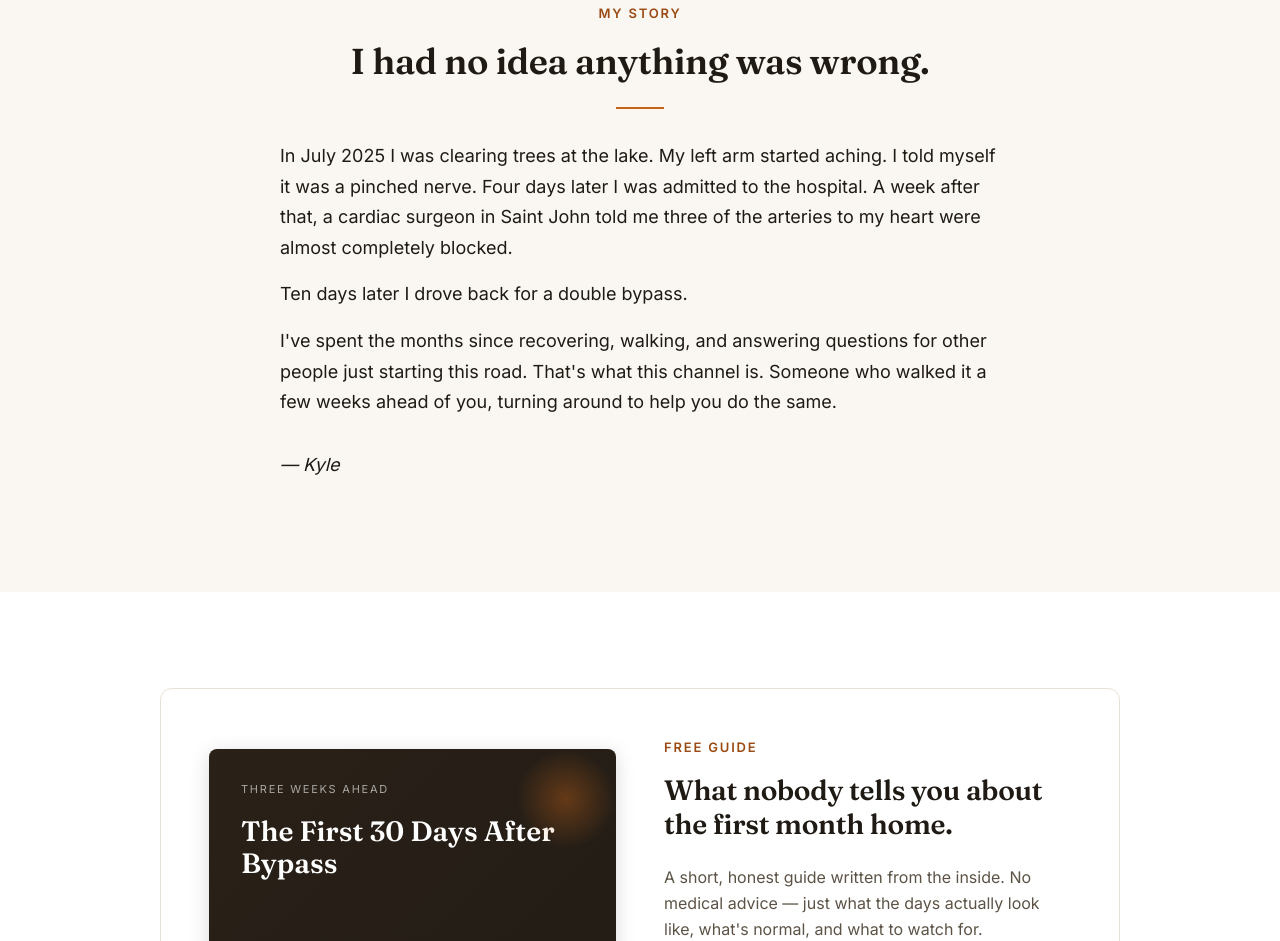
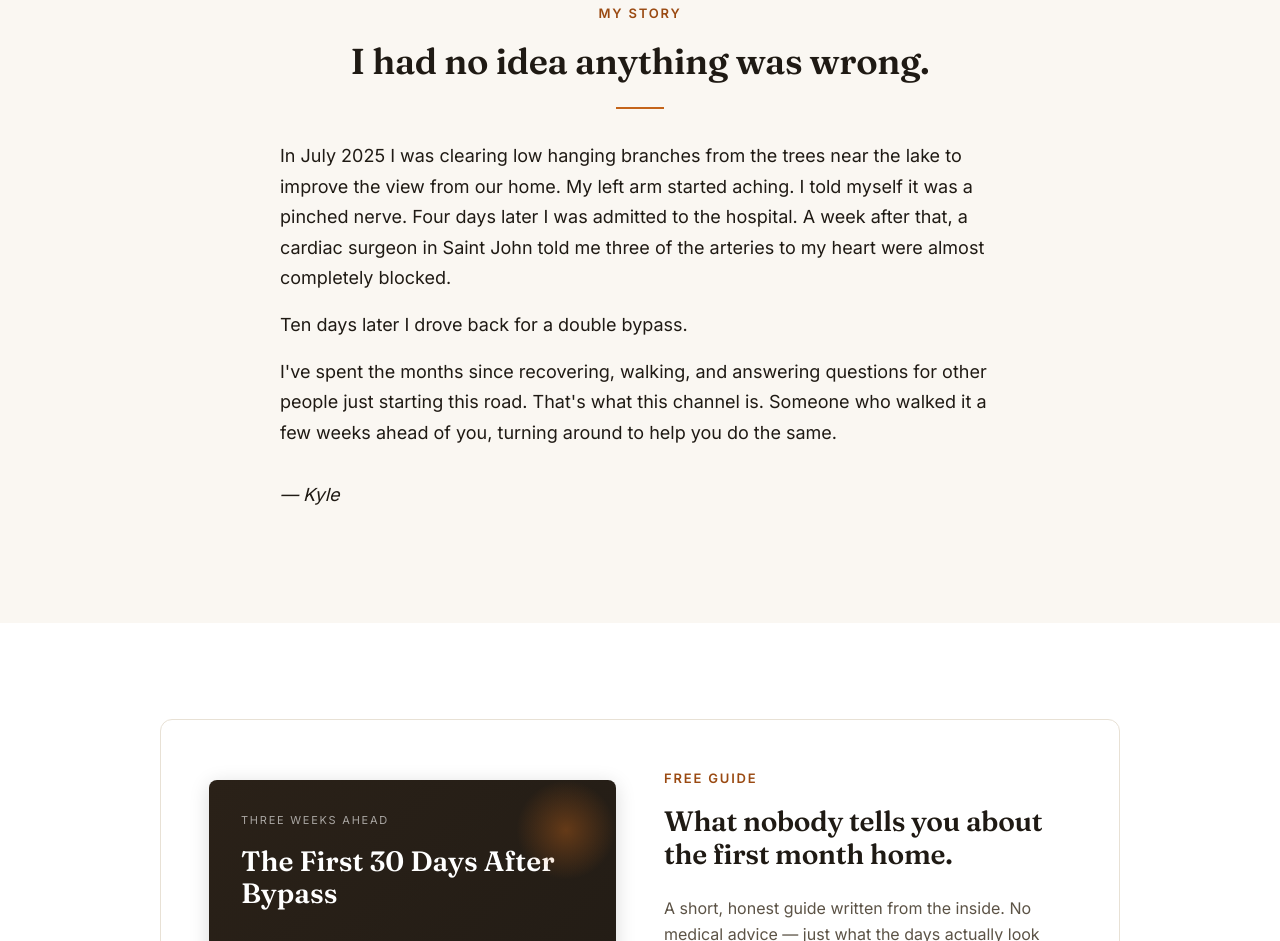
Before and after one commit to fbeach73/threeweeksahead, a website: page index.html in a window 1280 px wide. Shown: the part 829-1770 px from the top of the page. Drawn offline with Linux system fonts and the light colour scheme.

Commit message:
copy: clarify opening line of the story section
Co-Authored-By: Claude Opus 4.8 (1M context) <noreply@anthropic.com>

```diff
--- a/index.html
+++ b/index.html
@@ -538,7 +538,7 @@
     </div>
     <h2 class="center">I had no idea anything was wrong.</h2>
     <div class="divider"></div>
-    <p class="ink">In July 2025 I was clearing trees at the lake. My left arm started aching. I told myself it was a pinched nerve. Four days later I was admitted to the hospital. A week after that, a cardiac surgeon in Saint John told me three of the arteries to my heart were almost completely blocked.</p>
+    <p class="ink">In July 2025 I was clearing low hanging branches from the trees near the lake to improve the view from our home. My left arm started aching. I told myself it was a pinched nerve. Four days later I was admitted to the hospital. A week after that, a cardiac surgeon in Saint John told me three of the arteries to my heart were almost completely blocked.</p>
     <p class="ink">Ten days later I drove back for a double bypass.</p>
     <p class="ink">I've spent the months since recovering, walking, and answering questions for other people just starting this road. That's what this channel is. Someone who walked it a few weeks ahead of you, turning around to help you do the same.</p>
     <p class="story-signature">— Kyle</p>
```
